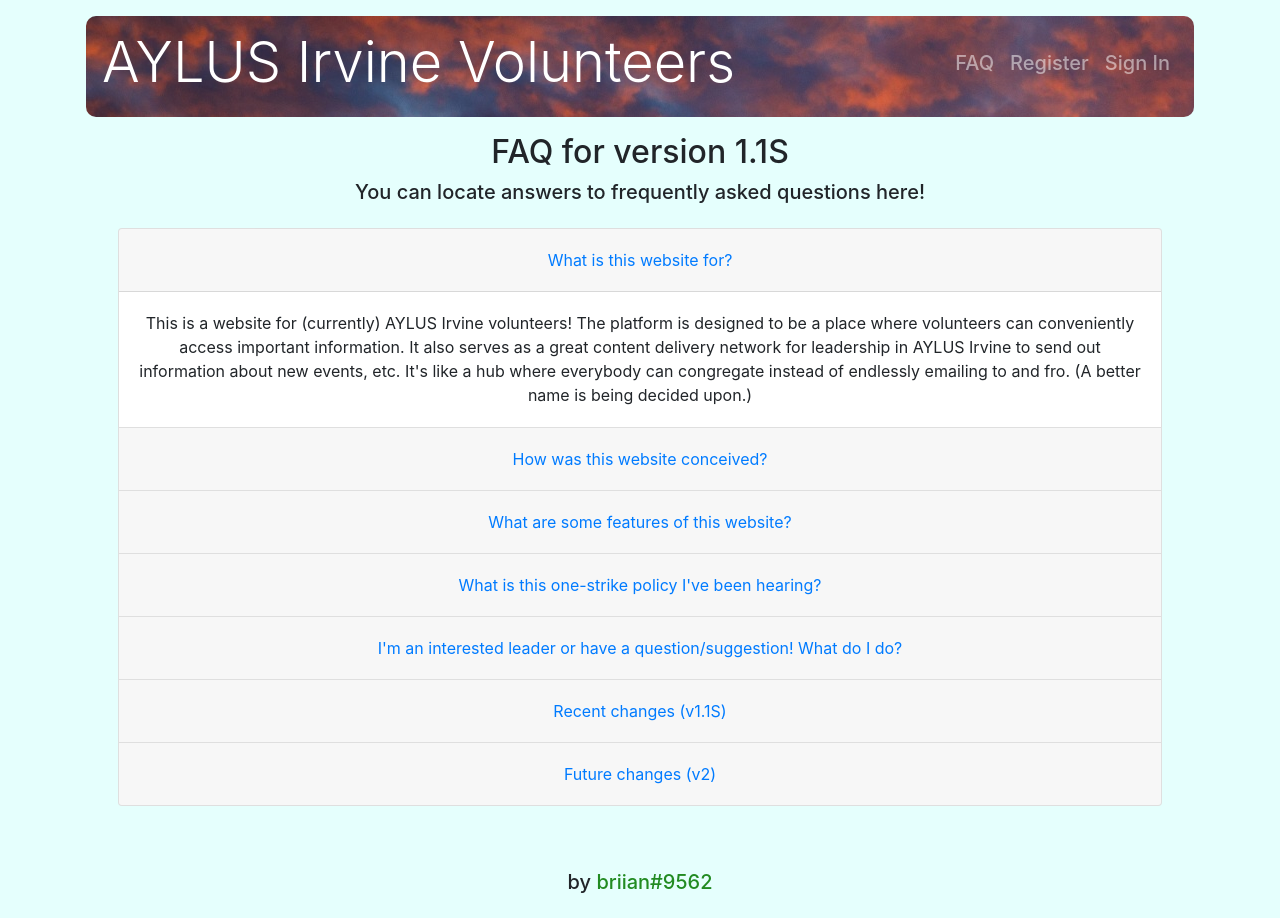
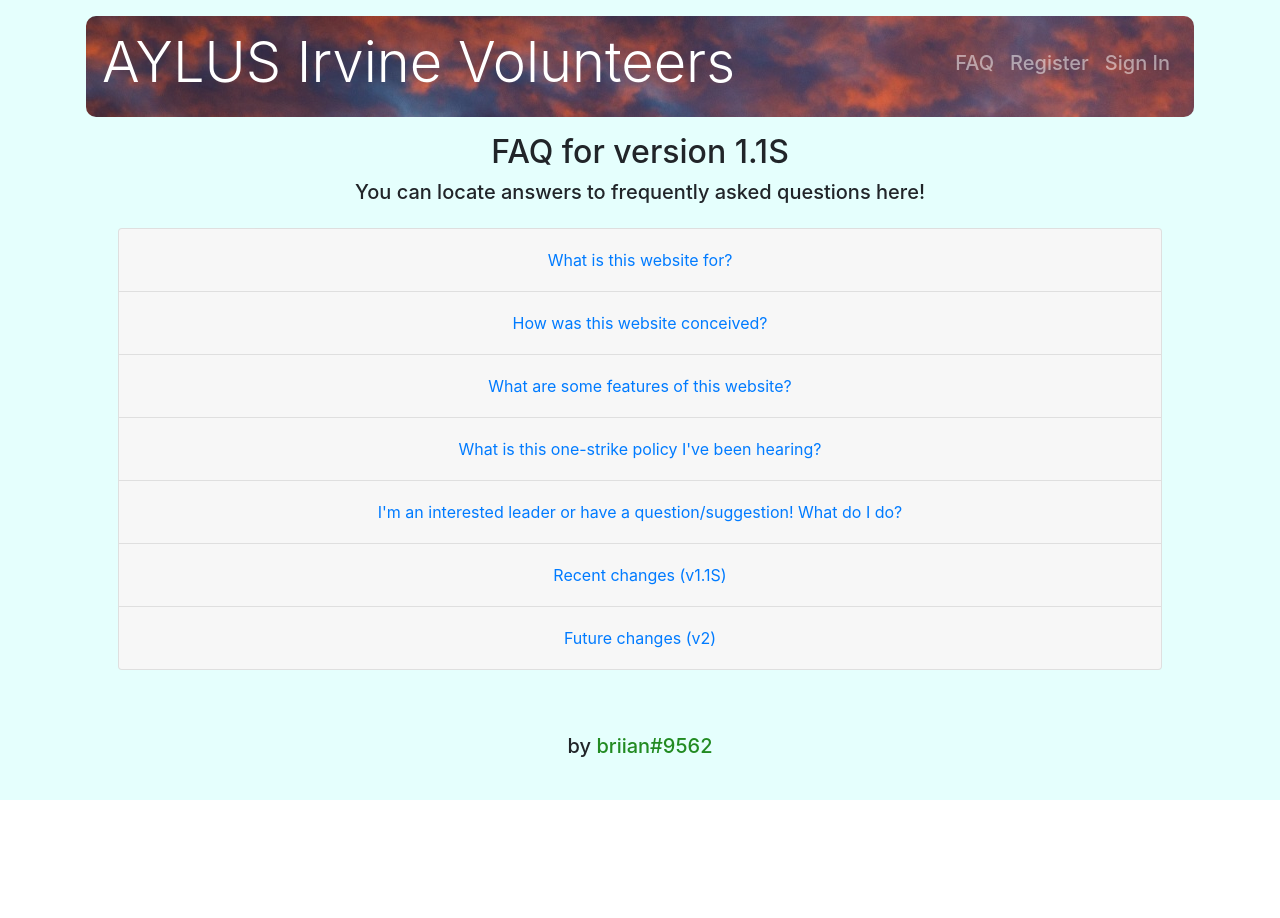
Before and after one commit to briansongdev/aylusirvine, a React (Create React App) app in the folder client/: page /faq in a window 1280 px wide. After the commit the page ends 800 px from the top, so only its background shows below. Built offline with nearby package versions, Linux system fonts and the light colour scheme; no server answers.

Commit message:
faq final update for v1.1

```diff
--- a/client/src/landing/faq.js
+++ b/client/src/landing/faq.js
@@ -12,7 +12,7 @@
       <Container className="p-3 text-center">
         <h2>FAQ for version 1.1S</h2>
         <h5>You can locate answers to frequently asked questions here!</h5>
-        <Accordion defaultActiveKey="0" className="p-3">
+        <Accordion className="p-3">
           <Card>
             <Card.Header>
               <Accordion.Toggle as={Button} variant="link" eventKey="0">
```
